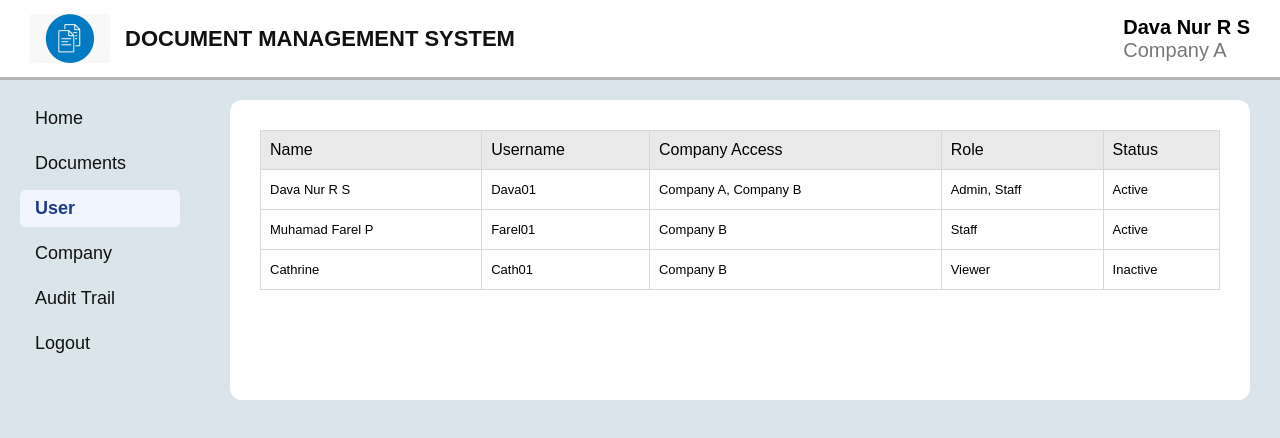
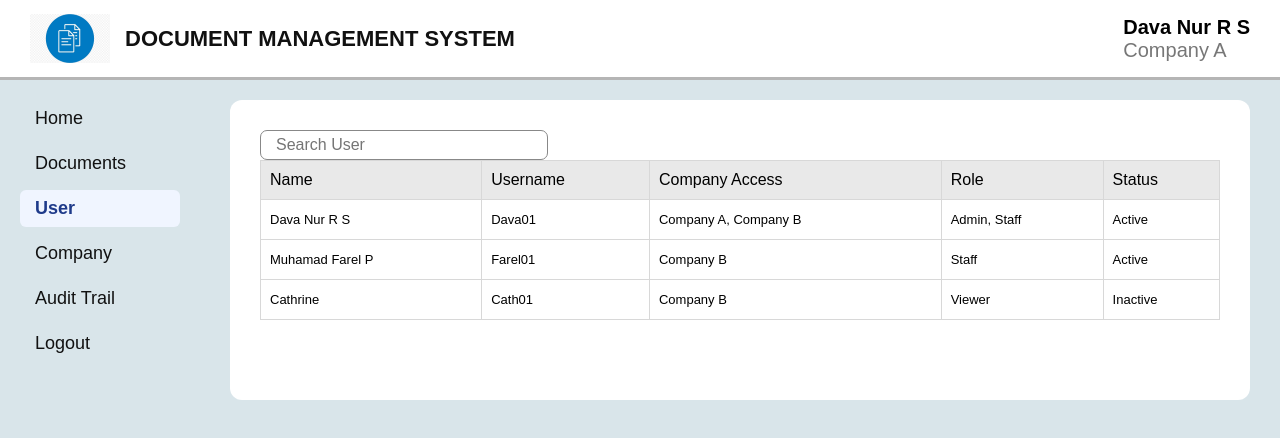
Before and after one commit to davanurrizkisetiawan30-ai/document-management-system, a React (Vite) app: page /user in a window 1280 px wide. Shown: the top 438 px of the page. Built offline with nearby package versions, Linux system fonts and the light colour scheme.

Commit message:
add user search

```diff
--- a/src/pages/User.jsx
+++ b/src/pages/User.jsx
@@ -1,8 +1,18 @@
-import { users } from "../logic/userLogic";
+import { users, useUserSearch } from "../logic/userLogic";
 
 function User() {
+
+    const { search, setSearch } = useUserSearch();
+    const filteredUsers = users.filter((user) =>
+        user.name.toLowerCase().includes(search.toLowerCase()) ||
+        user.username.toLowerCase().includes(search.toLowerCase())
+    );
+
     return (
         <div className="activity">
+            <div className="document-action">
+                <input type="text" placeholder="Search User" value={search} onChange={(e) => setSearch(e.target.value)} />
+            </div>
             <table className="document-table">
                 <thead>
                     <tr>
@@ -14,7 +24,7 @@ function User() {
                     </tr>
                 </thead>
                 <tbody>
-                    {users.map((user) => (
+                    {filteredUsers.map((user) => (
                         <tr key={user.username}>
                             <td>{user.name}</td>
                             <td>{user.username}</td>
```
